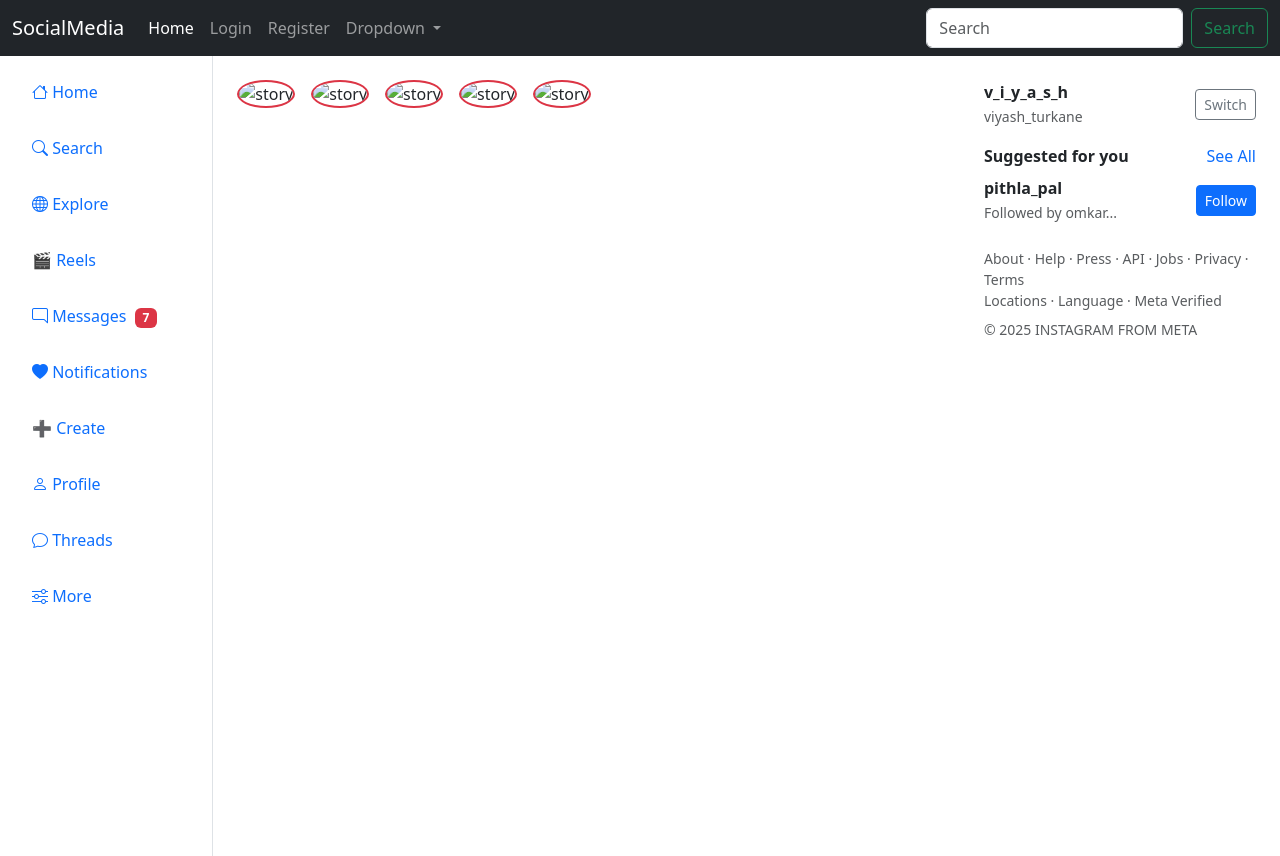
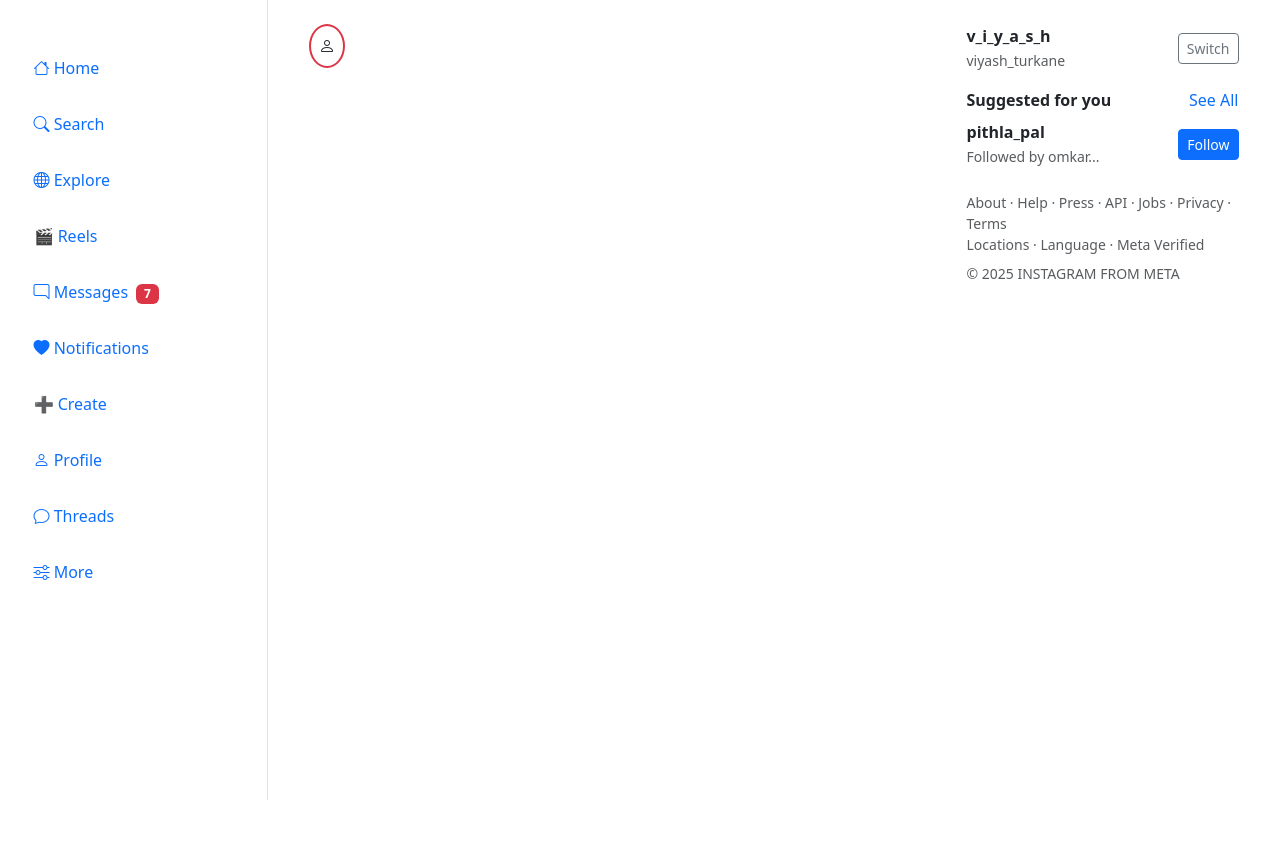
Before and after one commit to Viyashv/SocialMedia, a Django app: template mediaGram/socialMedia/templates/home.html in a window 1280 px wide. After the commit the page ends 800 px from the top, so only its background shows below. Run offline with Django 3.2, Linux system fonts and the light colour scheme; the template is opened without the code that fills it, so the values that code supplies are empty; some libraries are stand-ins or nearby versions.

Commit message:
done sidebar

```diff
--- a/mediaGram/mediaGram/urls.py
+++ b/mediaGram/mediaGram/urls.py
@@ -16,8 +16,9 @@ Including another URLconf
 """
 from django.contrib import admin
 from django.urls import path,include
-
+from django.conf import settings
+from django.conf.urls.static import static
 urlpatterns = [
     path('admin/', admin.site.urls),
     path('', include('socialMedia.url')),
-]
+]+ static(settings.MEDIA_URL , document_root = settings.MEDIA_ROOT)
--- a/mediaGram/socialMedia/admin.py
+++ b/mediaGram/socialMedia/admin.py
@@ -5,3 +5,4 @@ from .models import *
 admin.site.register(CustomUser)
 admin.site.register(Conversation)
 admin.site.register(Message)
+admin.site.register(Post)
--- a/mediaGram/socialMedia/static/index.css
+++ b/mediaGram/socialMedia/static/index.css
@@ -7,13 +7,47 @@
 
     /* W3C, IE 10+/ Edge, Firefox 16+, Chrome 26+, Opera 12+, Safari 7+ */
     background: linear-gradient(to right, rgba(106, 17, 203, 1), rgba(37, 117, 252, 1))
-    }
+}
 
-.rounded-bottom-end{
+.rounded-bottom-end {
     border-bottom-right-radius: 0;
     border-top-right-radius: 0;
 }
-.rounded-top-start{
+
+.rounded-top-start {
     border-top-left-radius: 0 !important;
-    border-bottom-left-radius: 0!important;
+    border-bottom-left-radius: 0 !important;
 }
+
+/* +++++++++=====================================Base sidebar style with a transition for smooth effect================================================= */
+.sidebar {
+    transition: width 0.3s;
+    width: 250px;
+}
+
+@media screen and (max-width: 909px) {
+    .auto-hide {
+        display: none;
+    }
+}
+
+@media screen and (max-width: 1000px) {
+
+    /* Collapsed sidebar style (only icons displayed) */
+    .sidebar.collapsed {
+        width: 70px;
+    }
+
+    /* Hide text labels when sidebar is collapsed */
+    .sidebar.collapsed .nav-link span {
+        display: none;
+    }
+
+    /* Adjust icon margin when collapsed (centered) */
+    .sidebar.collapsed .nav-link i {
+        margin-right: 0;
+        display: flex;
+        justify-content: center;
+        width: 100%;
+    }
+}
--- a/mediaGram/socialMedia/static/index.js
+++ b/mediaGram/socialMedia/static/index.js
@@ -43,3 +43,28 @@ const toastElList = document.querySelectorAll(".toast");
 const toastList = [...toastElList].map(
   (toastEl) => new bootstrap.Toast(toastEl, option)
 );
+
+// Toggle the "collapsed" class on the sidebar when clicking the button
+// Manual toggle button for demo purposes; toggles sidebar collapsed state.
+function sideBar() {
+  document.getElementById("sidebar").classList.toggle("collapsed");
+};
+
+// Function to check if the sidebar's content overflows the visible area.
+function checkSidebarOverflow() {
+  const sidebar = document.getElementById("sidebar");
+
+  // Calculate whether the inner content overflows vertically.
+  if (sidebar.scrollHeight > sidebar.clientHeight) {
+    // If it overflows, ensure that the sidebar is in its collapsed state.
+    sidebar.classList.add("collapsed");
+  } else {
+    // Otherwise, you can optionally remove the collapsed state.
+    // If you want auto expand when content fits, uncomment the next line.
+    sidebar.classList.remove('collapsed');
+  }
+}
+
+// Run overflow check on window resize and initial load.
+window.addEventListener("resize", checkSidebarOverflow);
+window.addEventListener("load", checkSidebarOverflow);
--- a/mediaGram/socialMedia/templates/home.html
+++ b/mediaGram/socialMedia/templates/home.html
@@ -1,36 +1,16 @@
-{% extends 'base.html' %}{% block content %} {% include "navbar.html" %}
+{% extends 'base.html' %}{% block content %}
 <div class="container-fluid">
     <div class="row min-vh-100">
         <!-- Sidebar -->
-        <div class="col-2 border-end d-flex flex-column p-3">
-            <ul class="nav flex-column gap-3">
-                <li><a href="#" class="nav-link"><i class="bi bi-house"></i> Home</a></li>
-                <li><a href="#" class="nav-link"><i class="bi bi-search"></i> Search</a></li>
-                <li><a href="#" class="nav-link"><i class="bi bi-globe"></i> Explore</a></li>
-                <li><a href="#" class="nav-link">🎬 Reels</a></li>
-                <li><a href="#" class="nav-link"><i class="bi bi-chat-right"></i> Messages <span class="badge bg-danger ms-1">7</span></a></li>
-                <li><a href="#" class="nav-link"><i class="bi bi-heart-fill"></i> Notifications</a></li>
-                <li><a href="#" class="nav-link">➕ Create</a></li>
-                <li><a href="#" class="nav-link"><i class="bi bi-person"></i> Profile</a></li>
-                <li><a href="#" class="nav-link"><i class="bi bi-chat"></i> Threads</a></li>
-                <li><a href="#" class="nav-link"><i class="bi bi-sliders"></i> More</a></li>
-            </ul>
-        </div>
+        {% include 'sidebar.html' %}
 
         <!-- Main Feed -->
-        <div class="col-7 p-4">
+        <div class="p-4 col-lg-6">
             <!-- Stories Row -->
             <div class="d-flex gap-3 overflow-auto mb-4">
-                <img src="https://via.placeholder.com/60" class="rounded-circle border border-2 border-danger"
-                    alt="story">
-                <img src="https://via.placeholder.com/60" class="rounded-circle border border-2 border-danger"
-                    alt="story">
-                <img src="https://via.placeholder.com/60" class="rounded-circle border border-2 border-danger"
-                    alt="story">
-                <img src="https://via.placeholder.com/60" class="rounded-circle border border-2 border-danger"
-                    alt="story">
-                <img src="https://via.placeholder.com/60" class="rounded-circle border border-2 border-danger"
-                    alt="story">
+                <div class="rounded-circle border border-2 border-danger p-2">
+                    <i class="bi bi-person"></i>
+                </div>
             </div>
 
             <!-- Post -->
@@ -59,7 +39,7 @@
         </div>
 
         <!-- Right Sidebar -->
-        <div class="col-3 p-4">
+        <div class="col-3 p-4 auto-hide">
             <div class="d-flex justify-content-between align-items-center mb-3">
                 <div>
                     <strong>v_i_y_a_s_h</strong><br>
--- /dev/null
+++ b/mediaGram/socialMedia/templates/sidebar.html
@@ -0,0 +1,36 @@
+<div class="d-flex p-0 justify-content-evenly">
+    <!-- Sidebar -->
+    <div class="sidebar border-end d-flex flex-column collapsed">
+        <ul class="nav flex-column gap-3 justify-content-center mt-5">
+            <li><a href="/" class="nav-link">
+                    <i class="bi bi-house"></i> <span>Home</span>
+                </a></li>
+            <li><a href="#" class="nav-link">
+                    <i class="bi bi-search"></i> <span>Search</span>
+                </a></li>
+            <li><a href="#" class="nav-link">
+                    <i class="bi bi-globe"></i> <span>Explore</span>
+                </a></li>
+            <li><a href="#" class="nav-link">
+                    🎬 <span>Reels</span>
+                </a></li>
+            <li><a href="#" class="nav-link">
+                    <i class="bi bi-chat-right"></i> <span>Messages</span> <span class="badge bg-danger ms-1">7</span>
+                </a></li>
+            <li><a href="#" class="nav-link">
+                    <i class="bi bi-heart-fill"></i> <span>Notifications</span>
+                </a></li>
+            <li><a href="#" class="nav-link">
+                    ➕ <span>Create</span>
+                </a></li>
+            <li><a href="profile" class="nav-link">
+                    <i class="bi bi-person"></i> <span>Profile</span>
+                </a></li>
+            <li><a href="#" class="nav-link">
+                    <i class="bi bi-chat"></i> <span>Threads</span>
+                </a></li>
+            <li><a href="#" class="nav-link">
+                    <i class="bi bi-sliders"></i> <span>More</span>
+                </a></li>
+        </ul>
+    </div>
--- a/mediaGram/socialMedia/url.py
+++ b/mediaGram/socialMedia/url.py
@@ -22,4 +22,5 @@ urlpatterns = [
     path('login/',loginUser,name='login'),
     path('register/',registerUser,name='register'),
     path('logout/',logoutUser),
+    path('profile/',usereProfiile),
 ]
```
Also changed, not shown: mediaGram/socialMedia/models.py (+13 -0 lines), mediaGram/socialMedia/templates/profile.html (added, +91 -0 lines), mediaGram/socialMedia/views.py (+12 -0 lines), mediaGram/media/upload/post/Screenshot_2025-03-18_135232.png (added), mediaGram/socialMedia/migrations/0004_conversation_status.py (added), mediaGram/socialMedia/migrations/0005_customuser_image_post.py (added), mediaGram/socialMedia/migrations/0006_customuser_post.py (added), mediaGram/socialMedia/migrations/0007_remove_customuser_post_alter_post_likes.py (added), mediaGram/socialMedia/migrations/0008_alter_post_likes.py (added).
